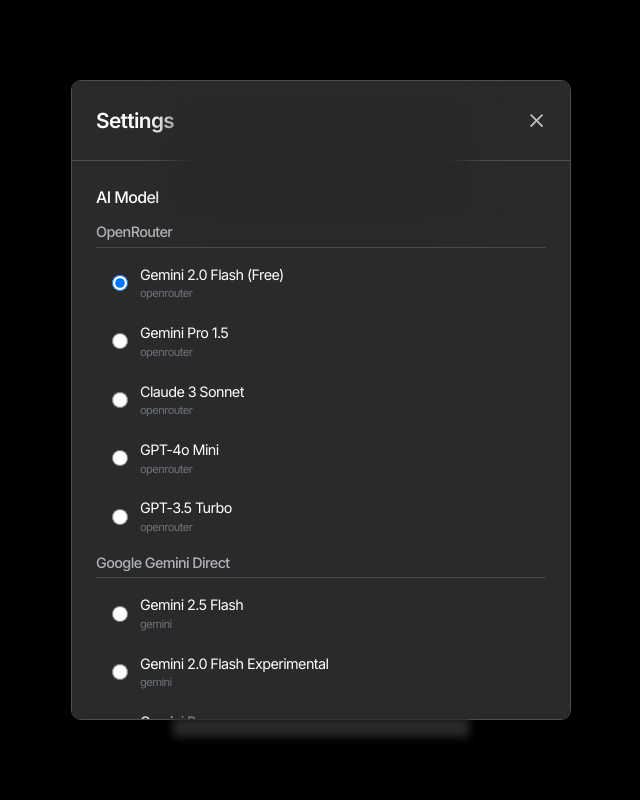
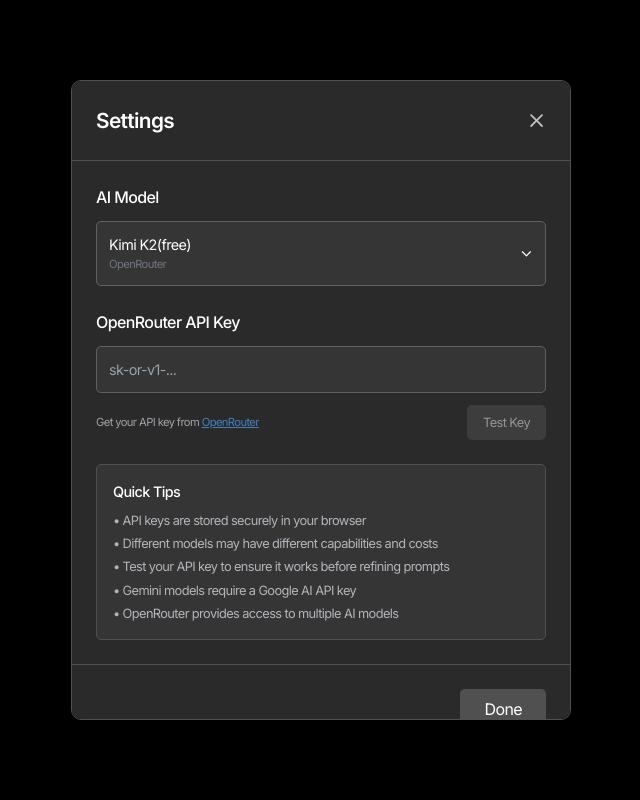
Before and after one commit to Jimuelzxc/yourfine, a Next.js app: page / in a window 1280 px wide. Both pictures are taken after a click on the button 704 px from the left and 106 px from the top of the page. Shown: the top 800 px of the page, without its empty margins (319-959 px from the left). Built offline with nearby package versions, Linux system fonts and the light colour scheme.

Commit message:
In the settings, the model options are cluttered. Please change them from radio buttons to a dropdown selection.

```diff
--- a/app/components/Card.jsx
+++ b/app/components/Card.jsx
@@ -2,7 +2,7 @@
 import { PiCopyBold, PiCheckBold, PiSwapBold } from 'react-icons/pi';
 
 function Card({ prompt, isLatest = false }) {
-  const [showRefined, setShowRefined] = useState(false);
+  const [showRefined, setShowRefined] = useState(!!prompt?.refined);
   const [copied, setCopied] = useState(false);
   const longPressTimer = useRef(null);
   const isLongPress = useRef(false);
--- a/app/components/Settings.jsx
+++ b/app/components/Settings.jsx
@@ -1,5 +1,5 @@
-import { useState, useEffect } from 'react';
-import { PiXBold, PiCheckBold, PiWarningBold } from 'react-icons/pi';
+import { useState, useEffect, useRef } from 'react';
+import { PiXBold, PiCheckBold, PiWarningBold, PiCaretDownBold } from 'react-icons/pi';
 import { loadApiKey, saveApiKey, loadSelectedModel, saveSelectedModel } from '../utils/localStorage';
 import { AVAILABLE_MODELS, getAllModels, validateApiKey } from '../utils/api';
 
@@ -9,6 +9,8 @@
   const [isValidating, setIsValidating] = useState(false);
   const [validationStatus, setValidationStatus] = useState(null); // null, 'valid', 'invalid'
   const [error, setError] = useState('');
+  const [showModelDropdown, setShowModelDropdown] = useState(false);
+  const dropdownRef = useRef(null);
 
   useEffect(() => {
     if (isOpen) {
@@ -27,6 +29,20 @@
     }
   }, [isOpen]);
 
+  // Close dropdown when clicking outside
+  useEffect(() => {
+    const handleClickOutside = (event) => {
+      if (dropdownRef.current && !dropdownRef.current.contains(event.target)) {
+        setShowModelDropdown(false);
+      }
+    };
+
+    if (showModelDropdown) {
+      document.addEventListener('mousedown', handleClickOutside);
+      return () => document.removeEventListener('mousedown', handleClickOutside);
+    }
+  }, [showModelDropdown]);
+
   const handleApiKeyChange = (e) => {
     const newApiKey = e.target.value;
     setApiKey(newApiKey);
@@ -39,6 +55,7 @@
     setSelectedModel(model);
     saveSelectedModel(model);
     setValidationStatus(null); // Reset validation when model changes
+    setShowModelDropdown(false); // Close dropdown after selection
   };
 
   const handleValidateApiKey = async () => {
@@ -103,34 +120,49 @@
           {/* Model Selection */}
           <div>
             <label className="block text-[1em] font-medium mb-3 text-white">AI Model</label>
-            <div className="space-y-2">
+            <div className="relative" ref={dropdownRef}>
+              <button
+                onClick={() => setShowModelDropdown(!showModelDropdown)}
+                className="w-full bg-[#353535] border border-[#606060] rounded-[5px] px-3 py-3 text-left flex items-center justify-between hover:border-[#707070] transition-colors text-white"
+              >
+                <div>
+                  {selectedModel ? (
+                    <>
+                      <div className="text-[0.9em]">{selectedModel.name}</div>
+                      <div className="text-[0.7em] opacity-60 text-gray-400">{selectedModel.provider === 'gemini' ? 'Google Gemini Direct' : 'OpenRouter'}</div>
+                    </>
+                  ) : (
+                    <div className="text-[0.9em] opacity-60">Select a model</div>
+                  )}
+                </div>
+                <PiCaretDownBold className={`text-[0.8em] transition-transform ${
+                  showModelDropdown ? 'rotate-180' : ''
+                }`} />
+              </button>
+
+              {showModelDropdown && (
+                <div className="absolute top-full left-0 right-0 mt-1 bg-[#2a2a2a] border border-[#606060] rounded-[5px] shadow-lg z-10 max-h-60 overflow-y-auto">
                   {Object.entries(AVAILABLE_MODELS).map(([categoryKey, category]) => (
                     <div key={categoryKey}>
-                  <div className="text-[0.9em] font-medium opacity-80 mb-2 border-b border-[#505050] pb-1 text-gray-300">
+                      <div className="text-[0.8em] font-medium opacity-80 px-3 py-2 border-b border-[#505050] bg-[#333333] text-gray-300">
                         {category.name}
                       </div>
-                  <div className="space-y-1 ml-2">
                       {category.models.map((model) => (
-                      <label
+                        <button
                           key={model.id}
-                        className="flex items-center space-x-3 cursor-pointer hover:bg-[#353535] p-2 rounded transition-colors"
+                          onClick={() => handleModelSelect(model)}
+                          className={`w-full text-left px-3 py-2 hover:bg-[#404040] transition-colors border-b border-[#454545] last:border-b-0 ${
+                            selectedModel?.id === model.id ? 'bg-[#404040] border-l-2 border-l-blue-500' : ''
+                          }`}
                         >
-                        <input
-                          type="radio"
-                          name="model"
-                          checked={selectedModel?.id === model.id}
-                          onChange={() => handleModelSelect(model)}
-                          className="w-4 h-4 text-blue-500 bg-[#404040] border-[#606060] focus:ring-blue-500"
-                        />
-                        <div>
                           <div className="text-[0.9em] text-white">{model.name}</div>
                           <div className="text-[0.7em] opacity-60 text-gray-400">{model.provider}</div>
-                        </div>
-                      </label>
+                        </button>
                       ))}
                     </div>
+                  ))}
                 </div>
-              ))}
+              )}
             </div>
           </div>
 
--- a/app/globals.css
+++ b/app/globals.css
@@ -36,28 +36,7 @@
 textarea {
   resize: none;
 }
-#shadowing-top {
-  background: #282828;
-  z-index: 999;
-  position: absolute;
-  width: 100%;
-  filter: blur(8px);
-  height: 50px;
-  top: 0;
-  transform: translateY(-40px);
-  scale: 2;
-}
-#shadowing-bottom {
-  background: #282828;
-  z-index: 999;
-  position: absolute;
-  width: 100%;
-  filter: blur(2px);
-  height: 10px;
-  bottom: 0;
-  transform: translateY(10px);
-  scale: 2;
-}
+
 #cards::-webkit-scrollbar {
   display: none;
 }
--- a/app/page.jsx
+++ b/app/page.jsx
@@ -106,8 +106,7 @@
                 })
               )}
             </div>
-            <div id="shadowing-top"></div>
-            <div id="shadowing-bottom"></div>
+
           </div>
 
           <TextArea
--- a/app/utils/api.js
+++ b/app/utils/api.js
@@ -8,19 +8,18 @@
   openrouter: {
     name: 'OpenRouter',
     models: [
-      { id: 'google/gemini-2.0-flash-exp:free', name: 'Gemini 2.0 Flash (Free)', provider: 'openrouter' },
-      { id: 'google/gemini-pro-1.5', name: 'Gemini Pro 1.5', provider: 'openrouter' },
-      { id: 'anthropic/claude-3-sonnet', name: 'Claude 3 Sonnet', provider: 'openrouter' },
-      { id: 'openai/gpt-4o-mini', name: 'GPT-4o Mini', provider: 'openrouter' },
-      { id: 'openai/gpt-3.5-turbo', name: 'GPT-3.5 Turbo', provider: 'openrouter' }
+         { id: 'moonshotai/kimi-k2:free', name: 'Kimi K2(free)', provider: 'openrouter' },
+      { id: 'z-ai/glm-4.5-air:free', name: 'Z.AI: GLM 4.5 Air (free)', provider: 'openrouter' },
+    { id: 'deepseek/deepseek-chat-v3-0324:free', name: 'DeepSeek: DeepSeek V3 0324 (free)', provider: 'openrouter' },
+      { id: 'qwen/qwen3-30b-a3b:free', name: 'Qwen: Qwen3 30B A3B (free)', provider: 'openrouter' },
+
     ]
   },
   gemini: {
-    name: 'Google Gemini Direct',
+    name: 'Google Gemini',
     models: [
       { id: 'gemini-2.5-flash', name: 'Gemini 2.5 Flash', provider: 'gemini' },
-      { id: 'gemini-2.0-flash-exp', name: 'Gemini 2.0 Flash Experimental', provider: 'gemini' },
-      { id: 'gemini-pro', name: 'Gemini Pro', provider: 'gemini' }
+
     ]
   }
 };
```
Lines whose indentation alone changed are shown as unchanged.
